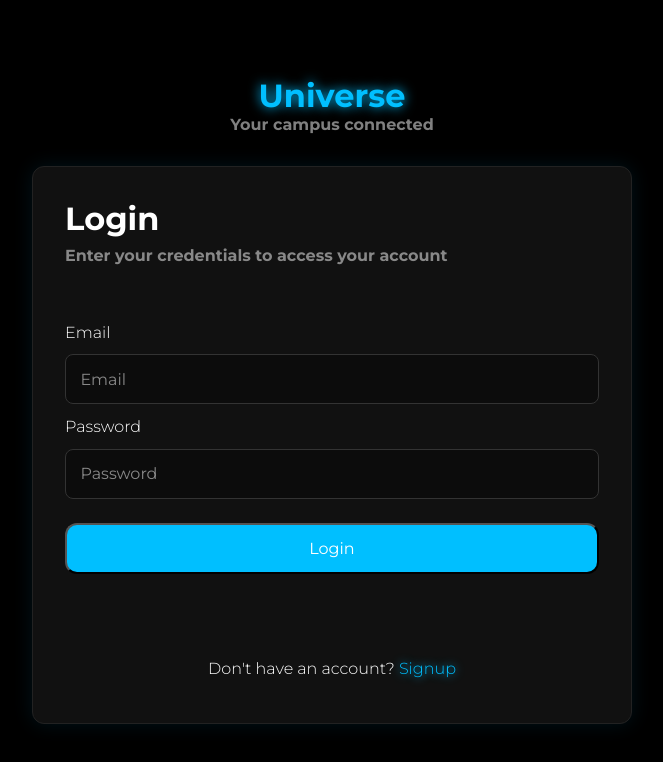
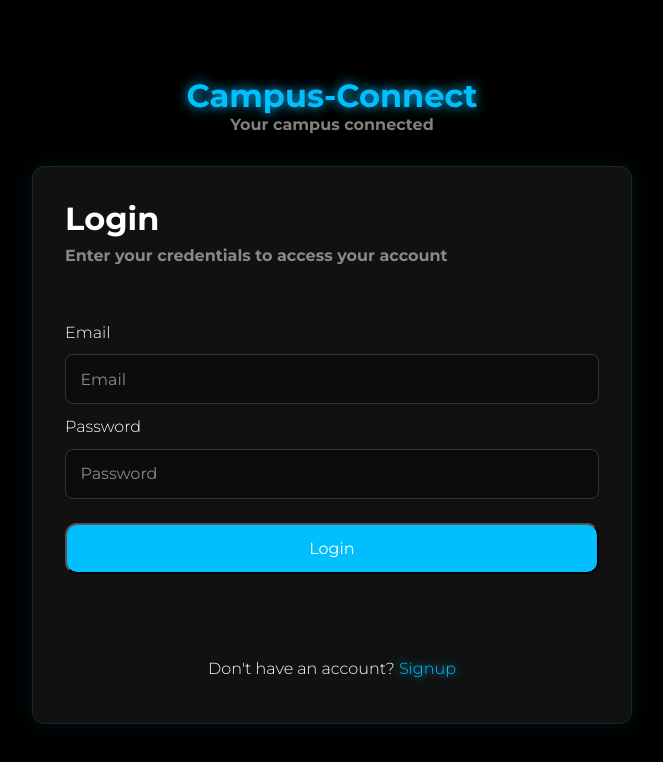
Before and after one commit to Chaitanyaa0001/campus-connect, a React (Vite) app in the folder Frontend/: page /login in a window 1280 px wide. Shown: the top 762 px of the page, without its empty margins (308-971 px from the left). Built offline with nearby package versions, Linux system fonts and the light colour scheme; no server answers.

Commit message:
deployemnt error

```diff
--- a/Frontend/src/Pages/Signup/Signup.jsx
+++ b/Frontend/src/Pages/Signup/Signup.jsx
@@ -52,7 +52,7 @@ const Signup = () => {
   return (
     <div id="signup">
       <div className="heading">
-        <h2>UniVerse</h2>
+        <h2>Campus-Connect</h2>
         <h4>Join your campus community Today</h4>
       </div>
       <form onSubmit={submitHandler}>
--- a/Frontend/src/Pages/login/Login.jsx
+++ b/Frontend/src/Pages/login/Login.jsx
@@ -8,6 +8,7 @@ import { GoogleLogin } from '@react-oauth/google';
 import { useGoogleLoginHandler } from '../../hooks/google/usegoogle';
 import { toast } from 'react-toastify'; // ✅ Toastify import
 import 'react-toastify/dist/ReactToastify.css'; // ✅ Toastify CSS
+const BASE_URL = import.meta.env.VITE_API_BASE_URL;
 
 const Login = () => {
 
@@ -31,7 +32,7 @@ const Login = () => {
     try {
       e.preventDefault();
 
-      const response = await axios.post(`http://localhost:4000/api/auth/login`,
+      const response = await axios.post(`${BASE_URL}/api/auth/login`,
         logindata,
         { withCredentials: true }
       )
@@ -55,7 +56,7 @@ const Login = () => {
   return (
     <div id='Login'>
       <div className="Login-heading">
-        <h1>Universe</h1>
+        <h1>Campus-Connect</h1>
         <h4>Your campus connected</h4>
       </div>
 
```
